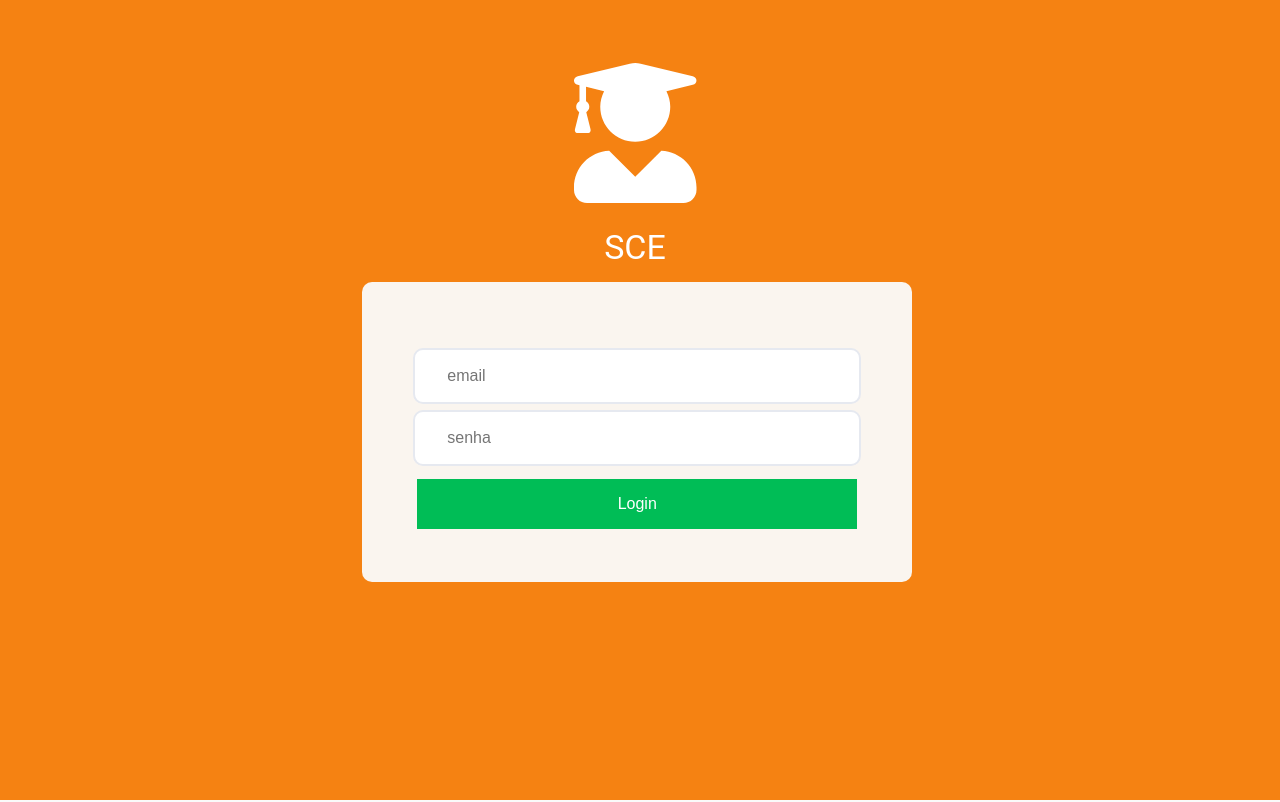
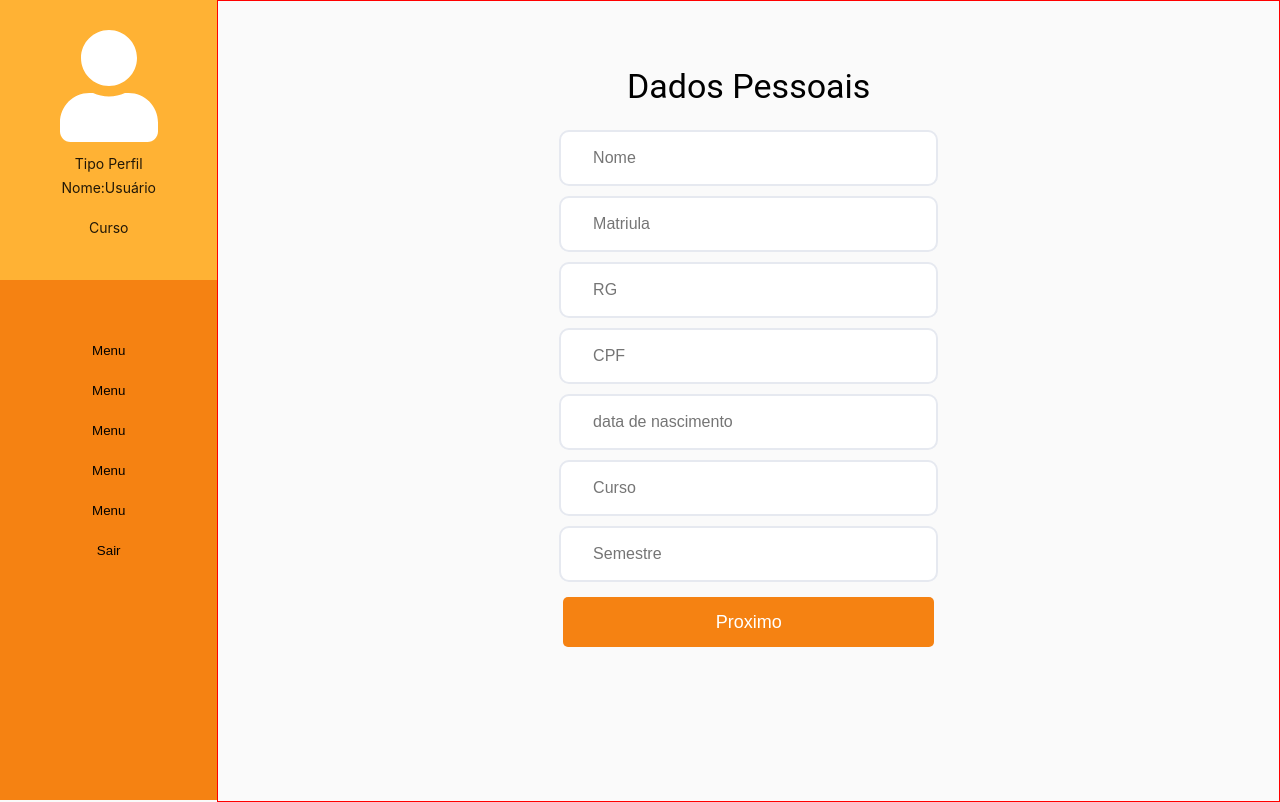
Before and after one commit to yurilimace/sistema-controle-estagio, a React (Create React App) app: page /step2 in a window 1280 px wide. Built offline with nearby package versions, Linux system fonts and the light colour scheme.

Commit message:
multistep form sobre o aluno e empresa

```diff
--- a/src/App.js
+++ b/src/App.js
@@ -7,8 +7,7 @@ import Home from './Screens/home'
 function App() {
   return (
     <div className="App">
-      <Login/>
-
+      <Home/>
     </div>
   );
 }
--- a/src/Components/Form.jsx
+++ b/src/Components/Form.jsx
@@ -22,6 +22,7 @@ class Form extends Component{
     handleLogin = () =>{
         console.log('entrou')
         console.log(this.state)
+
     }
 
     handleSubmit = (event) =>{
--- a/src/Components/button.jsx
+++ b/src/Components/button.jsx
@@ -2,7 +2,7 @@ import React from 'react'
 import styled from 'styled-components'
 const button = (props) =>{
     return(
-        <button className={props.className} onClick={props.Add}>  {props.text} </button>
+        <button className={props.className} onClick={props.onClick}>  {props.text} </button>
     )
 }
 
--- a/src/Components/companyForm.jsx
+++ b/src/Components/companyForm.jsx
@@ -1,6 +1,8 @@
 import React,{Component} from 'react'
 import Input from './input'
 import Button from './button'
+import {Link} from "react-router-dom"
+import FormHoC from '../Hoc/Hoc-Form'
 class Company extends Component{
     constructor(props){
         super(props)
@@ -16,35 +18,40 @@ class Company extends Component{
             <h3 style={{paddingTop:'25px',color:'black'}}>  Dados da Empresa  </h3>
             <Input width='50%' height='50px' margin='10px'
                 border='2px solid rgb(230, 233, 240)' radius ='10px' fsize='16px'
-                caret=':rgba(230, 233, 240, 1)'placeholder="Nome">
+                caret=':rgba(230, 233, 240, 1)'placeholder="Nome" name='name' onChange={this.props.handleChange}>
             </Input>
             <Input width='50%' height='50px' margin='10px'
                 border='2px solid rgb(230, 233, 240)' radius ='10px' fsize='16px'
-                caret=':rgba(230, 233, 240, 1)'placeholder="Matriula">
+                caret=':rgba(230, 233, 240, 1)'placeholder="Ramo" name='ramo' onChange={this.props.handleChange}>
             </Input>
             <Input width='50%' height='50px' margin='10px'
                 border='2px solid rgb(230, 233, 240)' radius ='10px' fsize='16px'
-                caret=':rgba(230, 233, 240, 1)'placeholder="RG">
+                caret=':rgba(230, 233, 240, 1)'placeholder="CNPJ" name='cnpj' onChange={this.props.handleChange}>
             </Input>
             <Input width='50%' height='50px' margin='10px'
                 border='2px solid rgb(230, 233, 240)' radius ='10px' fsize='16px'
-                caret=':rgba(230, 233, 240, 1)'placeholder="CPF">
+                caret=':rgba(230, 233, 240, 1)'placeholder="Endereço" name='end' onChange={this.props.handleChange}>
             </Input>
+
             <Input width='50%' height='50px' margin='10px'
                 border='2px solid rgb(230, 233, 240)' radius ='10px' fsize='16px'
-                caret=':rgba(230, 233, 240, 1)'placeholder="data de nascimento">
+                caret=':rgba(230, 233, 240, 1)'placeholder="Telefone" name='tel' onChange={this.props.handleChange}>
             </Input>
-            <Input width='50%' height='50px' margin='10px'
+
+            <Input width='50%' height='50px' margin='10px 0px 20px 0px'
                 border='2px solid rgb(230, 233, 240)' radius ='10px' fsize='16px'
-                caret=':rgba(230, 233, 240, 1)'placeholder="Curso">
+                caret=':rgba(230, 233, 240, 1)'placeholder="Email" name='email' onChange={this.props.handleChange}>
             </Input>
-            <Input width='50%' height='50px' margin='0px 0px 20px 0px'
-                border='2px solid rgb(230, 233, 240)' radius ='10px' fsize='16px'
-                caret=':rgba(230, 233, 240, 1)'placeholder="Semestre">
-            </Input>
+
             <div>
-                    <Button text='Proximo' margin='15px 0 0 0 ' color='#F58212' border='none' radius='5px'
-                    height='50px' width='50%' fontcolor='white' fsize='18px' />
+
+                        <Button text='Voltar' margin='15px 490px 0 0 ' color='#F58212' border='none' radius='5px'
+                        height='50px' width='10%' fontcolor='white' fsize='18px' />
+
+
+
+                    <Button text='Proximo' margin='15px 0 0 15px ' color='#F58212' border='none' radius='5px'
+                    height='50px' width='10%' fontcolor='white' fsize='18px' onClick={this.props.handleSubmit} />
             </div>
         </form>
         )
--- a/src/Components/intershipForm.jsx
+++ b/src/Components/intershipForm.jsx
@@ -3,10 +3,11 @@ import styled from 'styled-components'
 import Input from './input'
 import Button from './button'
 import {BrowserRouter,Route,Switch,Link} from "react-router-dom"
+import FormHoC from '../Hoc/Hoc-Form'
 class Intershipform extends Component{
     constructor(props){
         super(props)
-        this.state = {name:'',}
+
     }
 
     handleSubmit = (event) =>{
@@ -24,37 +25,35 @@ class Intershipform extends Component{
                     <h3 style={{paddingTop:'25px',color:'black'}}>  Dados Pessoais  </h3>
                     <Input width='50%' height='50px' margin='10px'
                         border='2px solid rgb(230, 233, 240)' radius ='10px' fsize='16px'
-                        caret=':rgba(230, 233, 240, 1)'placeholder="Nome">
+                        caret=':rgba(230, 233, 240, 1)'placeholder="Nome" name='name' onChange={this.props.handleChange}>
                     </Input>
                     <Input width='50%' height='50px' margin='10px'
                         border='2px solid rgb(230, 233, 240)' radius ='10px' fsize='16px'
-                        caret=':rgba(230, 233, 240, 1)'placeholder="Matriula">
+                        caret=':rgba(230, 233, 240, 1)'placeholder="Matriula" name='matricula'onChange={this.props.handleChange} >
                     </Input>
                     <Input width='50%' height='50px' margin='10px'
                         border='2px solid rgb(230, 233, 240)' radius ='10px' fsize='16px'
-                        caret=':rgba(230, 233, 240, 1)'placeholder="RG">
+                        caret=':rgba(230, 233, 240, 1)'placeholder="RG" name='rg' onChange={this.props.handleChange} >
                     </Input>
                     <Input width='50%' height='50px' margin='10px'
                         border='2px solid rgb(230, 233, 240)' radius ='10px' fsize='16px'
-                        caret=':rgba(230, 233, 240, 1)'placeholder="CPF">
+                        caret=':rgba(230, 233, 240, 1)'placeholder="CPF" name='cpf'onChange={this.props.handleChange} >
                     </Input>
                     <Input width='50%' height='50px' margin='10px'
                         border='2px solid rgb(230, 233, 240)' radius ='10px' fsize='16px'
-                        caret=':rgba(230, 233, 240, 1)'placeholder="data de nascimento">
+                        caret=':rgba(230, 233, 240, 1)'placeholder="data de nascimento" name='data_nasc' onChange={this.props.handleChange}>
                     </Input>
                     <Input width='50%' height='50px' margin='10px'
                         border='2px solid rgb(230, 233, 240)' radius ='10px' fsize='16px'
-                        caret=':rgba(230, 233, 240, 1)'placeholder="Curso">
+                        caret=':rgba(230, 233, 240, 1)'placeholder="Curso" name='curso'onChange={this.props.handleChange} >
                     </Input>
                     <Input width='50%' height='50px' margin='0px 0px 20px 0px'
                         border='2px solid rgb(230, 233, 240)' radius ='10px' fsize='16px'
-                        caret=':rgba(230, 233, 240, 1)'placeholder="Semestre">
+                        caret=':rgba(230, 233, 240, 1)'placeholder="Semestre" name='semestre'onChange={this.props.handleChange} >
                     </Input>
                     <div>
-                        <Link to='/step2'>
-                            <Button text='Proximo' margin='15px 0 0 0 ' color='#F58212' border='none' radius='5px'
-                            height='50px' width='50%' fontcolor='white' fsize='18px' />
-                        </Link>
+                        <Button text='Proximo' margin='15px 0 0 0 ' color='#F58212' border='none' radius='5px'
+                        height='50px' width='50%' fontcolor='white' fsize='18px' onClick={this.props.addStep} />
                     </div>
                 </form>
             </div>
@@ -70,4 +69,4 @@ const StyledIntership = styled(Intershipform)`
 
 `;
 
-export default StyledIntership
+export default  StyledIntership
--- /dev/null
+++ b/src/Components/multiStepForm.jsx
@@ -0,0 +1,51 @@
+import React,{Component} from 'react'
+import Intership from '../Components/intershipForm'
+import Company from '../Components/companyForm'
+import {BrowserRouter,Route,Switch,Link} from "react-router-dom"
+class MultiStepForm extends Component{
+    constructor(props){
+        super(props)
+        this.state = {
+            step:0,
+            aluno:{name:'',matricula:'',rg:'',cpf:'',data_nasc:'',curso:'',semestre:''},
+            empresa:{name:'',ramo:'',cnpj:'',end:'',tel:'',email:''},
+            intership:{supervisor:'',horario:'',d_start:'',d_end:'',remun:'',atividade:''}
+        }
+    }
+
+    addStep = () =>{
+        this.setState({...this.state,step:1})
+    }
+
+    removeStep = () =>{
+        this.setState({...this.state,step:0})
+    }
+
+    handleChange = (event) =>{
+        if(this.state.step == 0){
+
+           this.setState({aluno:Object.assign({},this.state.aluno,{[event.target.name]:event.target.value})})
+       }
+       if(this.state.step == 1){
+         console.log("entrou")
+         this.setState({empresa:Object.assign({},this.state.empresa,{[event.target.name]:event.target.value})})
+       }
+       console.log(this.state)
+
+     }
+
+     handleSubmit = (event) =>{
+        event.preventDefault()
+        console.log(this.state)
+    }
+
+    render(){
+       return(
+         <div>
+             {(this.state.step ==0) ? <Intership handleSubmit={this.handleSubmit} handleChange={this.handleChange} addStep={this.addStep} />
+             : <Company  handleSubmit={this.handleSubmit} handleChange={this.handleChange} removeStep={this.removeStep} />}
+         </div>
+       )
+    }
+}
+export default MultiStepForm
--- a/src/Screens/home.js
+++ b/src/Screens/home.js
@@ -4,6 +4,7 @@ import SideBar from '../Components/sideBar'
 import Input from '../Components/input'
 import Interform from '../Components/intershipForm'
 import Companyform from '../Components/companyForm'
+import Multi from '../Components/multiStepForm'
 import {BrowserRouter,Route,Switch,Link} from "react-router-dom"
 
 const Home = (props)=>{
@@ -13,16 +14,7 @@ const Home = (props)=>{
                 <SideBar/>
             </div>
             <div style={{border:'1px solid red',height:'100%',width:'100%'}}>
-                <BrowserRouter>
-                    <Switch>
-                        <Route path='/step1'>
-                            <Interform></Interform>
-                        </Route>
-                        <Route path='/step2'>
-                            <Companyform/>
-                        </Route>
-                    </Switch>
-                </BrowserRouter>
+                <Multi/>
             </div>
         </div>
     )
```
